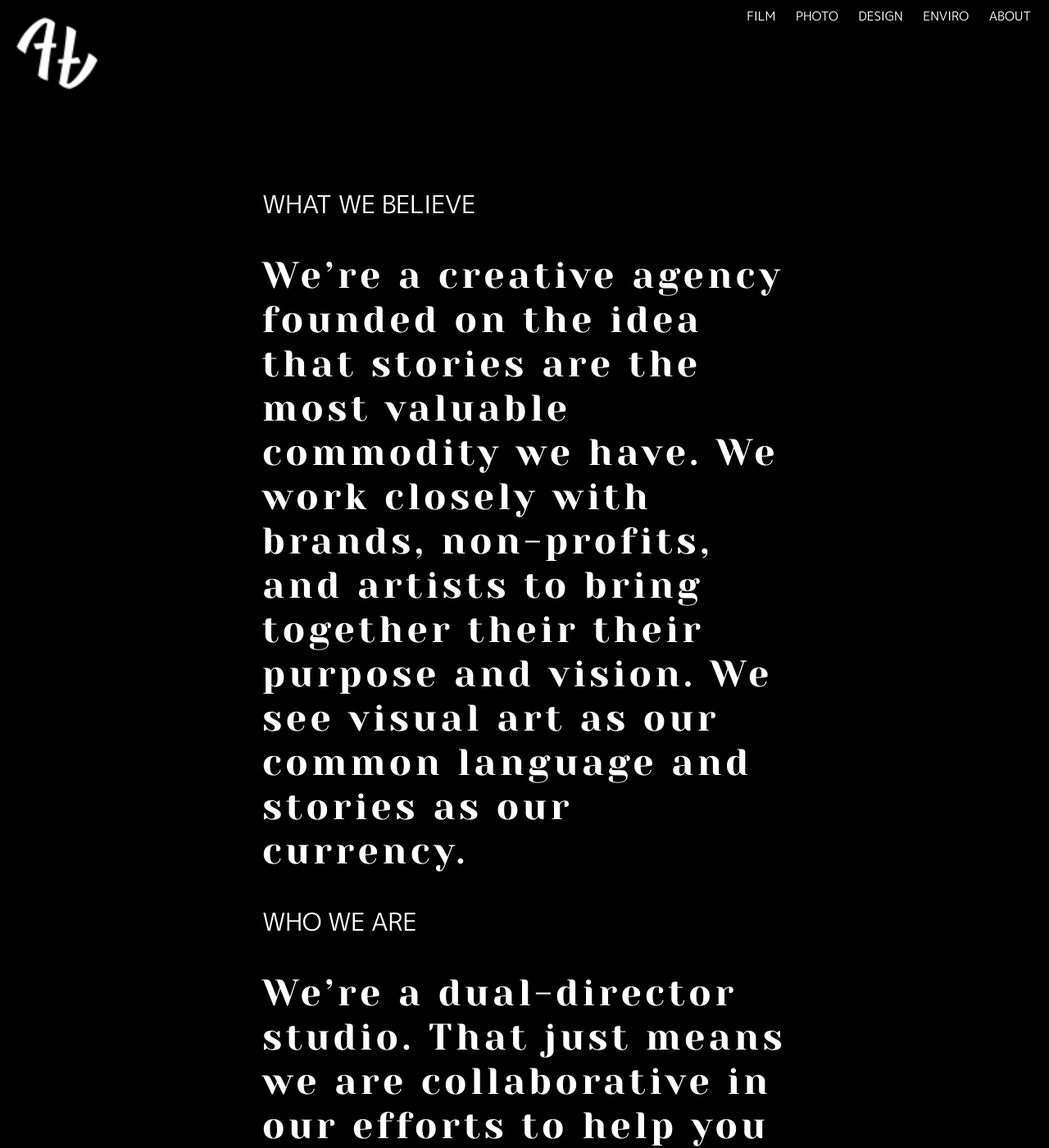
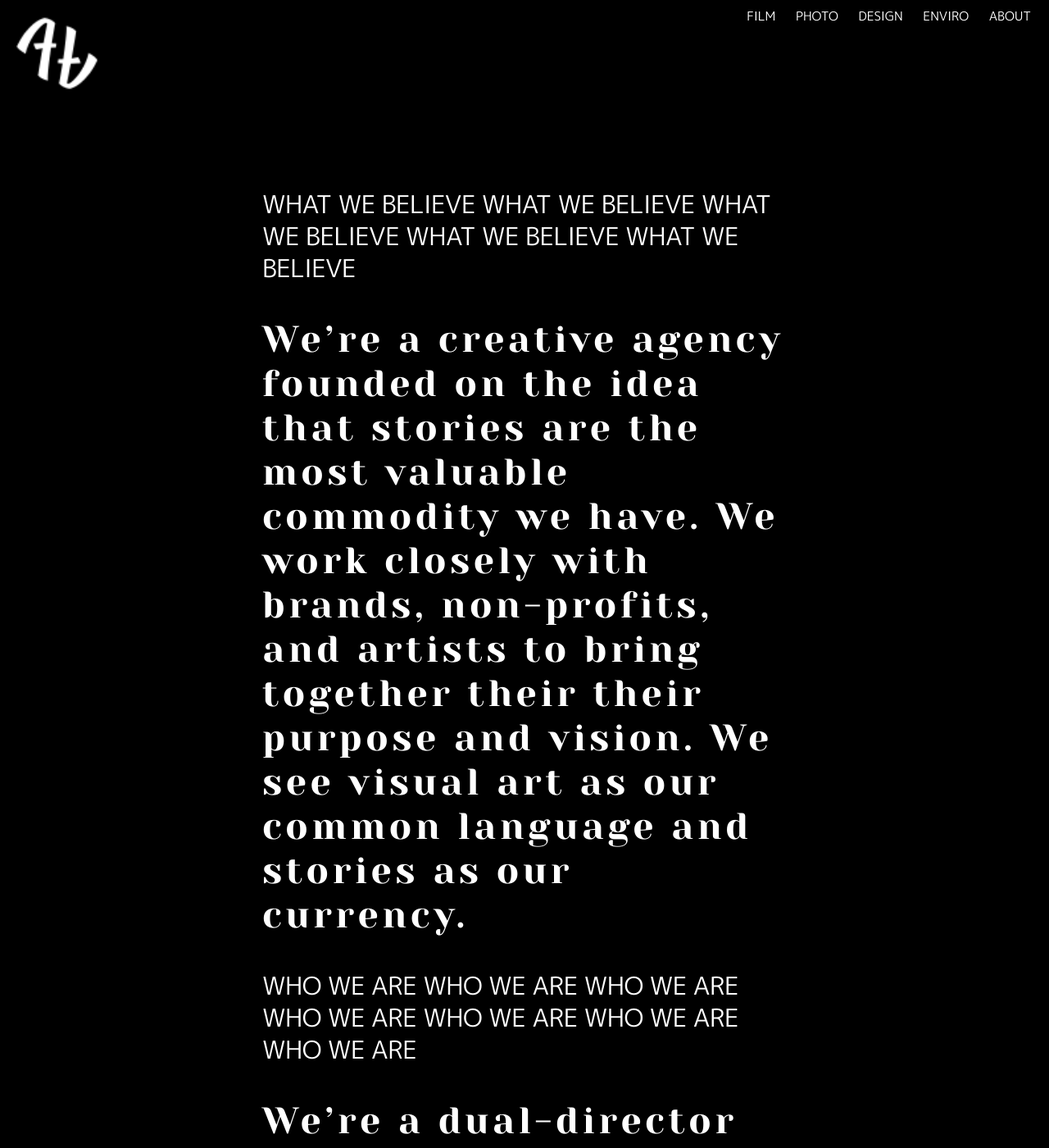
Before and after one commit to factorytown/factorytown.github.io, a Jekyll site: the page built from _pages/about.md, in a window 1280 px wide and 1400 px high. Shown: the whole window at 82% size. Built offline with Jekyll 4.4.1, drawn with Linux system fonts in a browser that asks for light colours; nearby versions of some CDN libraries; some of the changed text lies outside the part shown.

Commit message:
Updated About

```diff
--- a/_pages/about.md
+++ b/_pages/about.md
@@ -2,15 +2,15 @@
 title: CONTACT
 ---
 
-### WHAT WE BELIEVE
+### WHAT WE BELIEVE WHAT WE BELIEVE WHAT WE BELIEVE WHAT WE BELIEVE WHAT WE BELIEVE
 
 ## We're a creative agency founded on the idea that stories are the most valuable commodity we have. We work closely with brands, non-profits, and artists to bring together their their purpose and vision. We see visual art as our common language and stories as our currency.
 
-### WHO WE ARE
+### WHO WE ARE WHO WE ARE WHO WE ARE WHO WE ARE WHO WE ARE WHO WE ARE WHO WE ARE
 
 ## We're a dual-director studio. That just means we are collaborative in our efforts to help you get your message across effectively and artistically. We work with our hands to make cinema, photography and imaginative visuals. We like to play in fiction and non-fiction with the goal of solving puzzles.
 
-### WHERE WE ARE
+### WHERE WHERE WHERE WHERE WHERE WE WE WE WE WE WE WE ARE ARE ARE ARE ARE ARE ARE
 
 ## Factory Town is headquartered in the Pacific Northwest, specifically in Spokane, WA. It's one of the most beautiful areas we know. Come visit us sometime, we'd love to show you around and take you to pizza or something.
 
```
